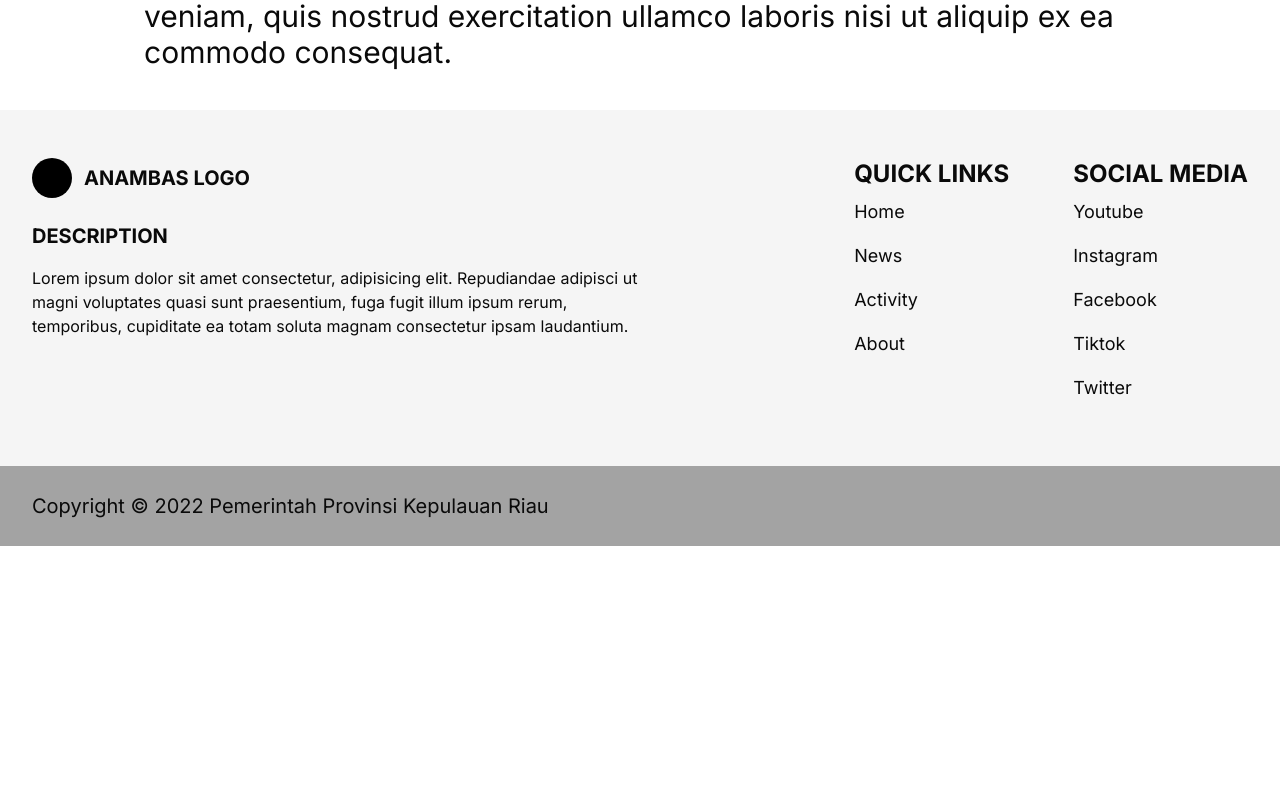
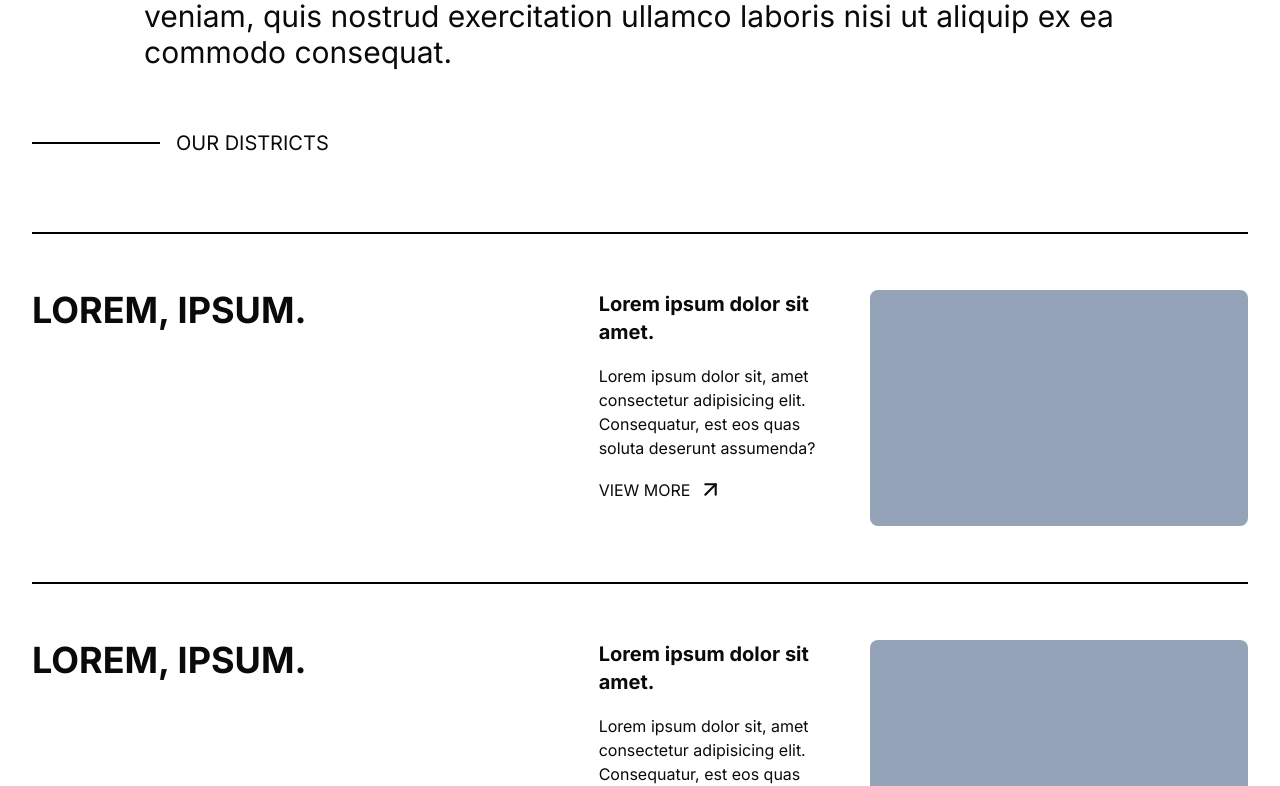
Before and after one commit to Rangga056/anambas-app, a Next.js app: page /about in a window 1280 px wide. Shown: the part 914-1700 px from the top of the page. Before the commit the page ends 1460 px from the top, so only its background shows below. Built offline with nearby package versions, Linux system fonts and the light colour scheme.

Commit message:
add our district on about page

```diff
--- a/app/about/page.jsx
+++ b/app/about/page.jsx
@@ -1,8 +1,12 @@
+import District from "@/components/shared/About/DistrictSection/District";
 import Hero from "@/components/shared/About/Hero";
 
 const About = () => {
+    // TODO; will be updated
   return (
     <div className="container">
+        {/* HERO */}
+        {/* hero section will be updated */}
       <div className="bg-hero-beach-img bg-cover bg-center max-w-screen-2xl mx-auto h-[calc(100vh-80px)] flex items-end p-12 max-h-[750px]">
         <Hero />
       </div>
@@ -12,6 +16,10 @@ const About = () => {
         veniam, quis nostrud exercitation ullamco laboris nisi ut aliquip ex ea
         commodo consequat.
       </p>
+
+      {/* DISTRICT */}
+        {/* district section will be updated */}
+      <District />
     </div>
   );
 };
--- a/app/activity/page.jsx
+++ b/app/activity/page.jsx
@@ -4,10 +4,13 @@ import LattestNews from "@/components/shared/Activity/LattestNewsSection/Lattest
 const ActivityPage = () => {
   return (
     <div className="container">
+
+      {/* HERO */}
       <div className="bg-hero-activity-img bg-cover bg-center max-w-screen-2xl mx-auto h-[calc(100vh-80px)] flex items-center justify-center max-h-[750px]">
         <Hero />
       </div>
 
+      {/* Lattest News */}
       <LattestNews />
 
     </div>
--- /dev/null
+++ b/components/shared/About/DistrictSection/DisctrictCard.jsx
@@ -0,0 +1,29 @@
+import React from "react";
+import { Separator } from "@/components/ui/separator";
+import Link from "next/link";
+import { ArrowUpRight } from "lucide-react";
+
+const DisctrictCard = () => {
+  return (
+    <div>
+      <Separator className="w-full my-14 border border-black" />
+      <div className="flex justify-between h-[236px] gap-x-5">
+        <h1 className="text-4xl uppercase font-bold w-1/2">Lorem, ipsum.</h1>
+        <div className="w-[280px] flex flex-col h-[90%] justify-between">
+          <h4 className="text-xl font-bold">Lorem ipsum dolor sit amet.</h4>
+          <p>
+            Lorem ipsum dolor sit, amet consectetur adipisicing elit.
+            Consequatur, est eos quas soluta deserunt assumenda?
+          </p>
+          <div className="flex items-center gap-x-2 hover:font-bold">
+            <Link href={"/"}>VIEW MORE</Link>
+            <ArrowUpRight size={25} />
+          </div>
+        </div>
+        <div className="w-[420px] bg-slate-400 h-full rounded-lg"></div>
+      </div>
+    </div>
+  );
+};
+
+export default DisctrictCard;
--- /dev/null
+++ b/components/shared/About/DistrictSection/District.jsx
@@ -0,0 +1,17 @@
+import SectionTag from "../../SectionTag";
+import DisctrictCard from "./DisctrictCard";
+
+const District = () => {
+    return (
+        <div className="max-w-screen-2xl mx-auto">
+            <SectionTag name={"our districts"} />
+            <DisctrictCard />
+            <DisctrictCard />
+            <DisctrictCard />
+            <DisctrictCard />
+            <DisctrictCard />
+        </div>
+    );
+};
+
+export default District;
```
Also changed, not shown: components/shared/About/DistrictSection/DistrictCard.jsx (deleted).
